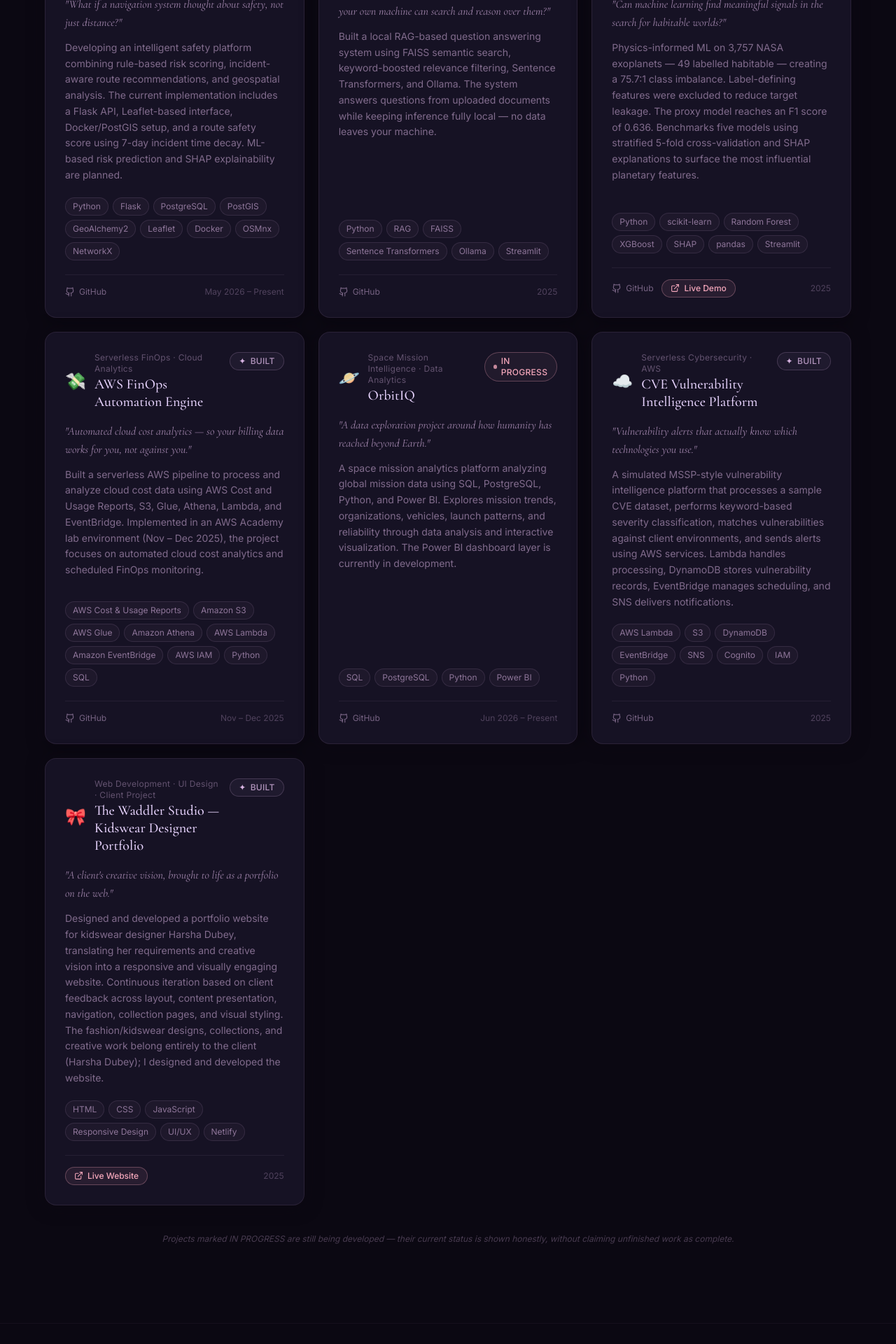
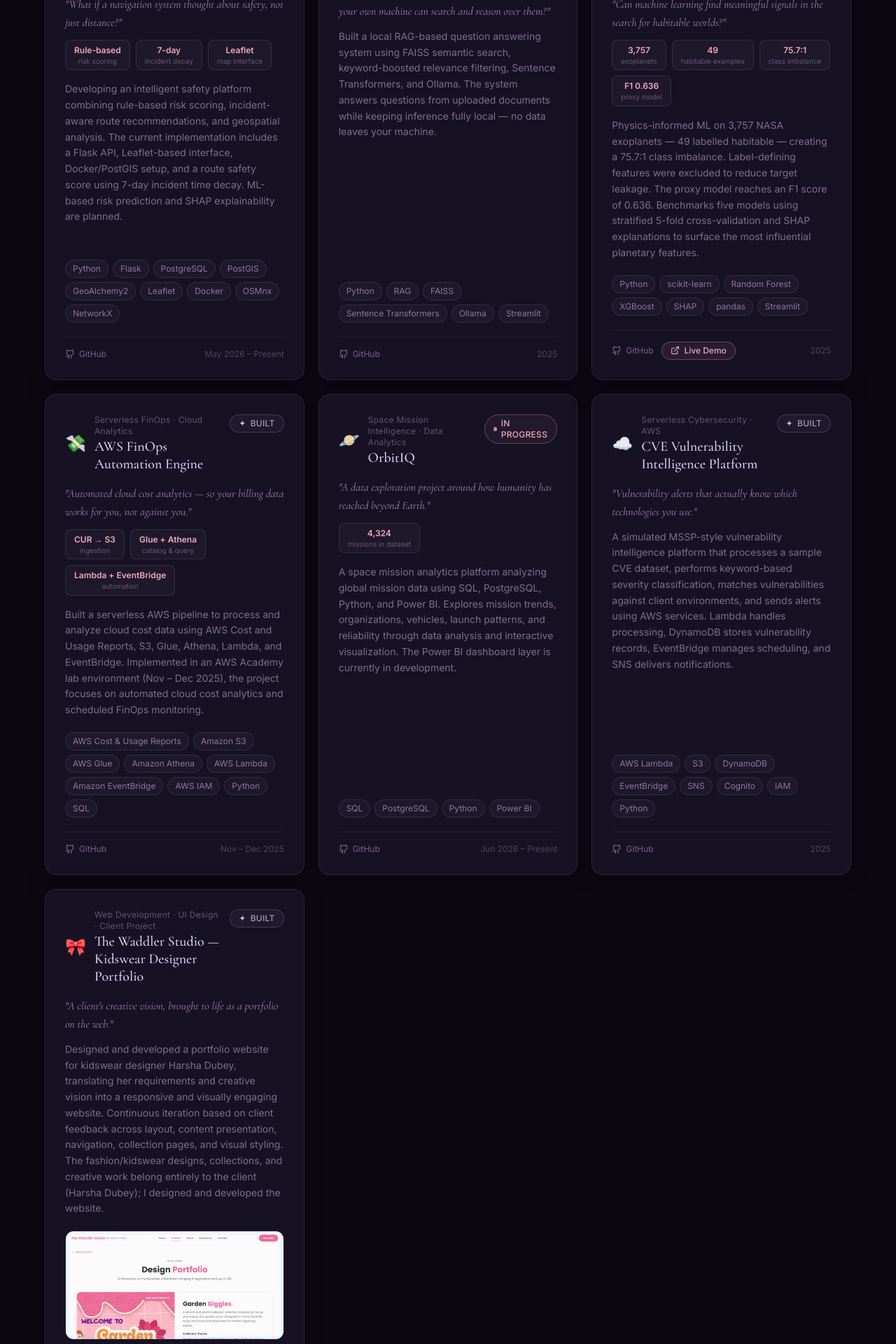
Before and after one commit to Shivangid2904/Portfolio, a React (Vite) app: page / in a window 1280 px wide. Shown: the part 2040-3960 px from the top of the page at 70% size. Built offline with nearby package versions, Linux system fonts and the light colour scheme.

Commit message:
Visual hierarchy pass: metrics chips, Waddler preview screenshot, extended Project interface

```diff
--- a/src/components/ui/ProjectCard.tsx
+++ b/src/components/ui/ProjectCard.tsx
@@ -43,10 +43,39 @@
         "{project.hook}"
       </p>
 
+      {/* Verified metrics chips — only rendered when verified data exists */}
+      {project.metrics && project.metrics.length > 0 && (
+        <div className="flex flex-wrap gap-2 mb-4" role="list" aria-label="Key project metrics">
+          {project.metrics.map((m) => (
+            <div
+              key={m.label}
+              role="listitem"
+              className="flex flex-col items-center px-3 py-1.5 rounded-lg border border-lavender/12 bg-lavender/4"
+            >
+              <span className="font-body text-xs font-semibold text-pink-soft leading-tight">{m.value}</span>
+              <span className="font-body text-[10px] text-lavender/40 leading-tight mt-0.5">{m.label}</span>
+            </div>
+          ))}
+        </div>
+      )}
+
       {/* Description */}
       <p className="font-body text-sm text-lavender/55 leading-relaxed mb-5 flex-1">
         {project.description}
       </p>
+
+      {/* Preview screenshot — only rendered when a verified asset exists */}
+      {project.previewImg && (
+        <div className="mb-5 rounded-xl overflow-hidden border border-lavender/8">
+          <img
+            src={project.previewImg}
+            alt={project.previewAlt ?? `${project.name} preview`}
+            className="w-full object-cover"
+            style={{ maxHeight: '180px', objectPosition: 'top' }}
+            loading="lazy"
+          />
+        </div>
+      )}
 
       {/* Tech pills */}
       <div className="flex flex-wrap gap-1.5 mb-5">
--- a/src/data/projects.ts
+++ b/src/data/projects.ts
@@ -1,4 +1,9 @@
 export type ProjectStatus = 'in-progress' | 'built'
+
+export interface ProjectMetric {
+  label: string
+  value: string
+}
 
 export interface Project {
   id: string
@@ -13,6 +18,12 @@
   demo?: string
   demoLabel?: string
   category: string
+  /** Verified key facts shown as metric chips — only use confirmed data */
+  metrics?: ProjectMetric[]
+  /** Path to a real screenshot or image asset in /public */
+  previewImg?: string
+  /** Alt text for previewImg — required when previewImg is set */
+  previewAlt?: string
 }
 
 export const projects: Project[] = [
@@ -28,6 +39,11 @@
       "Developing an intelligent safety platform combining rule-based risk scoring, incident-aware route recommendations, and geospatial analysis. The current implementation includes a Flask API, Leaflet-based interface, Docker/PostGIS setup, and a route safety score using 7-day incident time decay. ML-based risk prediction and SHAP explainability are planned.",
     tech: ['Python', 'Flask', 'PostgreSQL', 'PostGIS', 'GeoAlchemy2', 'Leaflet', 'Docker', 'OSMnx', 'NetworkX'],
     github: 'https://github.com/Shivangid2904/safeher-ai',
+    metrics: [
+      { value: 'Rule-based', label: 'risk scoring' },
+      { value: '7-day', label: 'incident decay' },
+      { value: 'Leaflet', label: 'map interface' },
+    ],
   },
   {
     id: 'intelliask',
@@ -56,6 +72,12 @@
     github: 'https://github.com/Shivangid2904/ExoLife-Exoplanet-Habitability-Assessment',
     demo: 'https://exolife-exoplanet-habitability.onrender.com/',
     demoLabel: 'Live Demo',
+    metrics: [
+      { value: '3,757', label: 'exoplanets' },
+      { value: '49', label: 'habitable examples' },
+      { value: '75.7:1', label: 'class imbalance' },
+      { value: 'F1 0.636', label: 'proxy model' },
+    ],
   },
   {
     id: 'awsfinops',
@@ -69,6 +91,11 @@
       "Built a serverless AWS pipeline to process and analyze cloud cost data using AWS Cost and Usage Reports, S3, Glue, Athena, Lambda, and EventBridge. Implemented in an AWS Academy lab environment (Nov – Dec 2025), the project focuses on automated cloud cost analytics and scheduled FinOps monitoring.",
     tech: ['AWS Cost & Usage Reports', 'Amazon S3', 'AWS Glue', 'Amazon Athena', 'AWS Lambda', 'Amazon EventBridge', 'AWS IAM', 'Python', 'SQL'],
     github: 'https://github.com/Shivangid2904/AWS-FinOps-Analytics-Pipeline',
+    metrics: [
+      { value: 'CUR → S3', label: 'ingestion' },
+      { value: 'Glue + Athena', label: 'catalog & query' },
+      { value: 'Lambda + EventBridge', label: 'automation' },
+    ],
   },
   {
     id: 'orbitiq',
@@ -82,6 +109,9 @@
       "A space mission analytics platform analyzing global mission data using SQL, PostgreSQL, Python, and Power BI. Explores mission trends, organizations, vehicles, launch patterns, and reliability through data analysis and interactive visualization. The Power BI dashboard layer is currently in development.",
     tech: ['SQL', 'PostgreSQL', 'Python', 'Power BI'],
     github: 'https://github.com/Shivangid2904/OrbitIQ-Space-Mission-Intelligence-Platform',
+    metrics: [
+      { value: '4,324', label: 'missions in dataset' },
+    ],
   },
   {
     id: 'cve',
@@ -107,7 +137,9 @@
     description:
       "Designed and developed a portfolio website for kidswear designer Harsha Dubey, translating her requirements and creative vision into a responsive and visually engaging website. Continuous iteration based on client feedback across layout, content presentation, navigation, collection pages, and visual styling. The fashion/kidswear designs, collections, and creative work belong entirely to the client (Harsha Dubey); I designed and developed the website.",
     tech: ['HTML', 'CSS', 'JavaScript', 'Responsive Design', 'UI/UX', 'Netlify'],
-    demo: 'https://the-waddler-studio.netlify.app/portfolio',
+    demo: 'https://the-waddler-studio.netlify.app/',
     demoLabel: 'Live Website',
+    previewImg: '/waddler-preview.png',
+    previewAlt: 'The Waddler Studio portfolio page showing kidswear collection — Design Portfolio heading with Garden Giggles collection preview. Website designed and developed by Shivangi Dubey; fashion designs by Harsha Dubey.',
   },
 ]
```
Also changed, not shown: public/waddler-preview.png (added).
